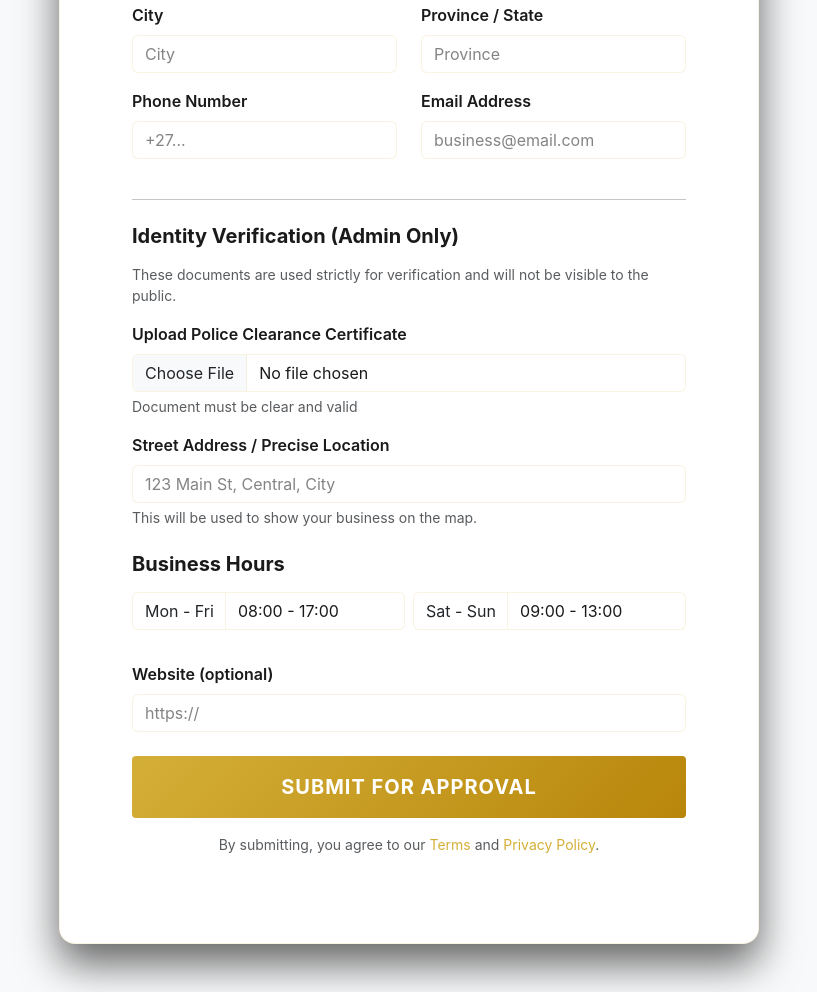
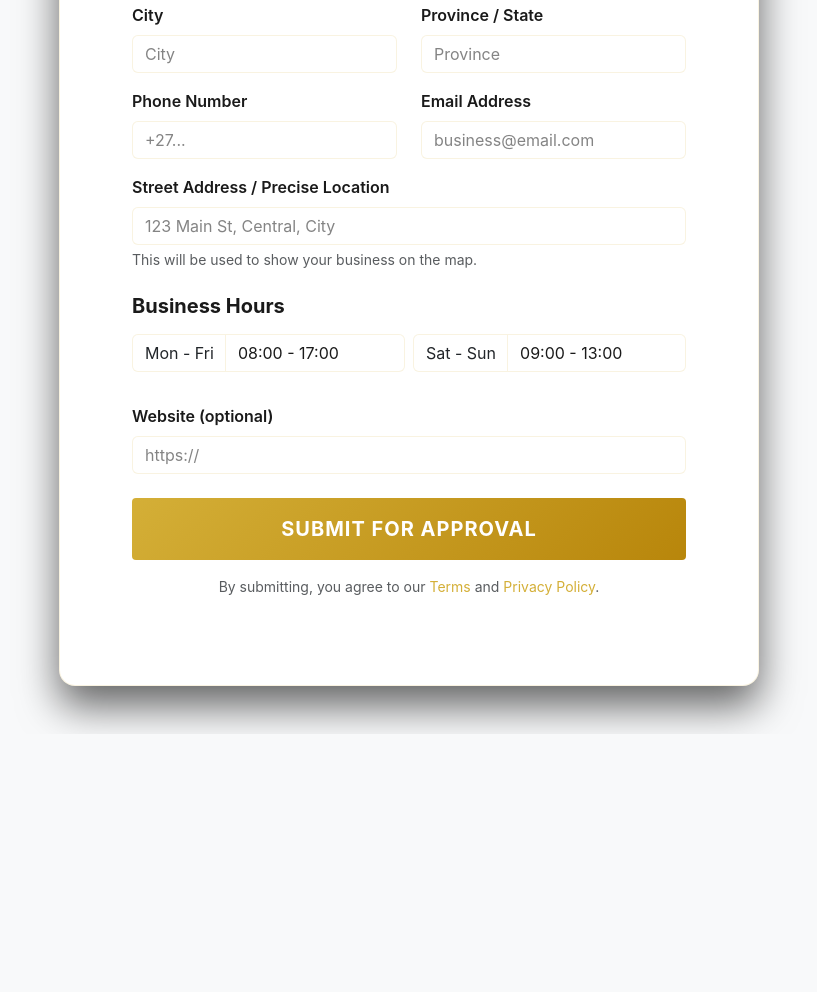
Before and after one commit to NalediPrettyGirl/ToolWeb, a plain HTML site: page addBusiness.html in a window 1280 px wide. Shown: the part 726-1718 px from the top of the page, without its empty margins (231-1048 px from the left). After the commit the page ends 1460 px from the top, so only its background shows below. Drawn offline with nearby package versions, Linux system fonts and the light colour scheme; no server answers; sample sign-in values are in the browser's storage.

Commit message:
Add files via upload

```diff
--- a/addBusiness.html
+++ b/addBusiness.html
@@ -117,23 +117,7 @@
             </div>
           </div>
 
-          <hr class="my-4">
 
-          <h5 class="fw-bold mb-3">Identity Verification (Admin Only)</h5>
-          <p class="text-muted small">
-            These documents are used strictly for verification and will not be visible to the public.
-          </p>
-
-          <!-- Police Clearance -->
-          <div class="mb-3">
-            <label class="form-label fw-semibold">
-              Upload Police Clearance Certificate
-            </label>
-            <input type="file" id="policeClearance" class="form-control" accept=".jpg,.jpeg,.png,.pdf" required>
-            <div class="form-text">
-              Document must be clear and valid
-            </div>
-          </div>
 
 
           <!-- Address -->
@@ -266,14 +250,11 @@
       });
 
       const logoFile = document.getElementById('businessLogo').files[0];
-      const policeFile = document.getElementById('policeClearance').files[0];
 
       let logoBase64 = '';
-      let policeBase64 = '';
 
       try {
         if (logoFile) logoBase64 = await toBase64(logoFile);
-        if (policeFile) policeBase64 = await toBase64(policeFile);
       } catch (err) {
         console.error('File reading failed:', err);
         alert('Failed to process image files.');
@@ -290,7 +271,6 @@
         email: document.getElementById('businessEmail').value,
         website: document.getElementById('businessWebsite').value,
         logo: logoBase64,
-        policeClearance: policeBase64,
         address: document.getElementById('businessAddress').value,
         businessHours: {
           week: document.getElementById('hoursWeek').value,
```
